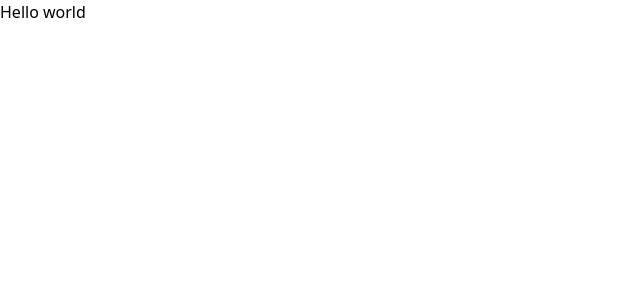
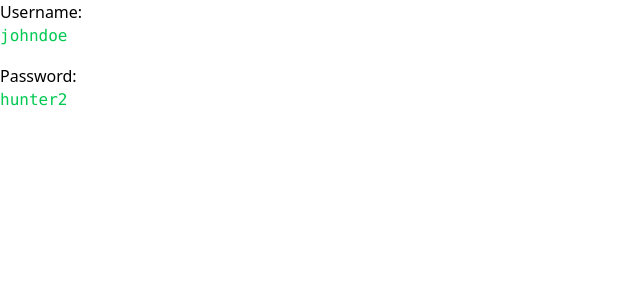
Before and after one commit to Vheshan37/secure-credential-portal, a Next.js app: page / in a window 1280 px wide. Shown: the top 300 px of the page, without its empty margins (0-640 px from the left). Built offline with nearby package versions, Linux system fonts and the light colour scheme.

Commit message:
Modification

```diff
--- /dev/null
+++ b/src/app/decrypionAnimation.js
@@ -0,0 +1,33 @@
+'use client';
+
+import React, { useState, useEffect } from 'react';
+
+const chars = '!<>-_\\/[]{}—=+*^?#________';
+
+export default function DecryptionText({ text, speed = 100 }) {
+  const [displayed, setDisplayed] = useState('');
+
+  useEffect(() => {
+    let frame = 0;
+    const length = text.length;
+
+    const interval = setInterval(() => {
+      let output = '';
+      for (let i = 0; i < length; i++) {
+        if (i < frame) {
+          output += text[i];
+        } else {
+          output += chars[Math.floor(Math.random() * chars.length)];
+        }
+      }
+      setDisplayed(output);
+
+      frame++;
+      if (frame > length) clearInterval(interval);
+    }, speed);
+
+    return () => clearInterval(interval);
+  }, [text, speed]);
+
+  return <span>{displayed}</span>;
+}
--- a/src/app/layout.js
+++ b/src/app/layout.js
@@ -18,7 +18,7 @@ export const metadata = {
 
 export default function RootLayout({ children }) {
   return (
-    <html lang="en">
+    <html lang="en" data-qb-installed="true">
       <body
         className={`${geistSans.variable} ${geistMono.variable} antialiased`}
       >
--- a/src/app/page.js
+++ b/src/app/page.js
@@ -1,9 +1,23 @@
 import Image from "next/image";
+import DecryptionText from "./decrypionAnimation";
 
 export default function Home() {
   return (
     <>
-    <h1>Hello world</h1>
+      <div className="space-y-4">
+        <div>
+          <label>Username:</label>
+          <div className="font-mono text-green-500">
+            <DecryptionText text="johndoe" />
+          </div>
+        </div>
+        <div>
+          <label>Password:</label>
+          <div className="font-mono text-green-500">
+            <DecryptionText text="hunter2" />
+          </div>
+        </div>
+      </div>
     </>
   );
 }
```
